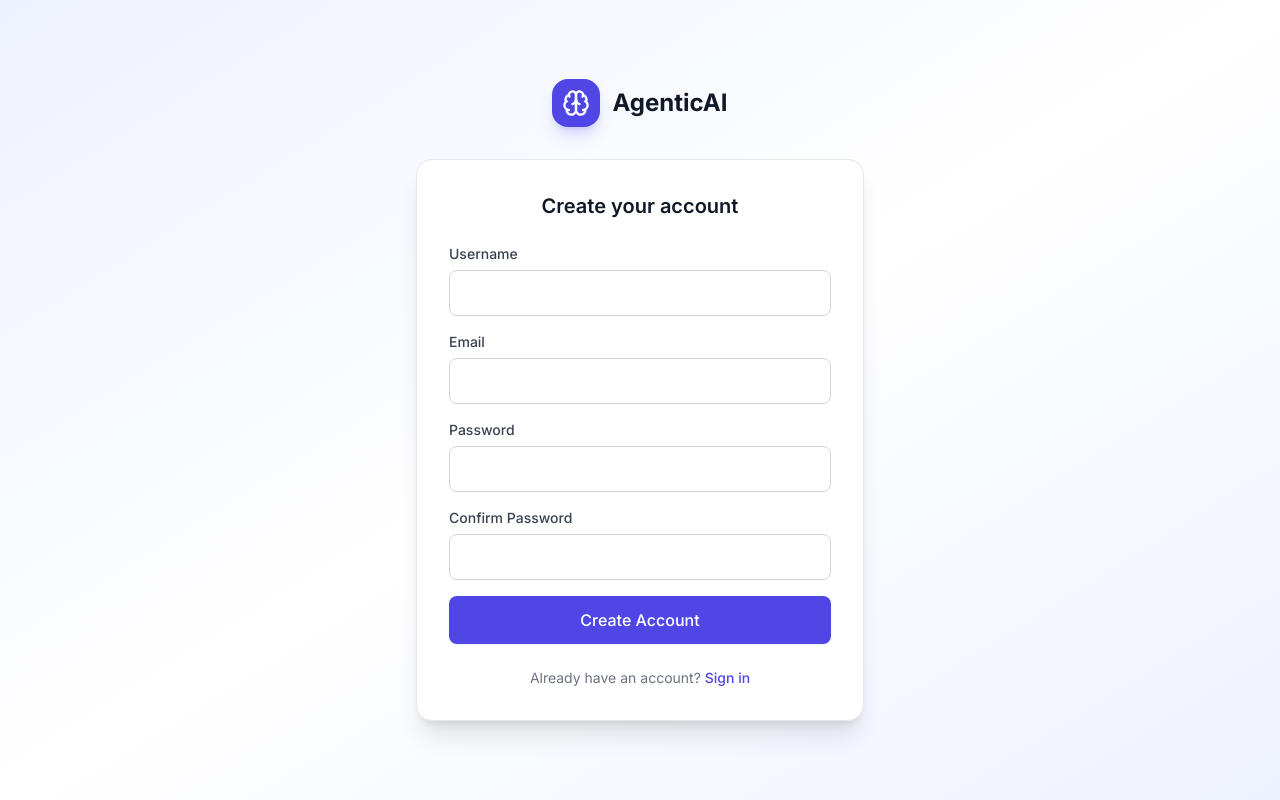
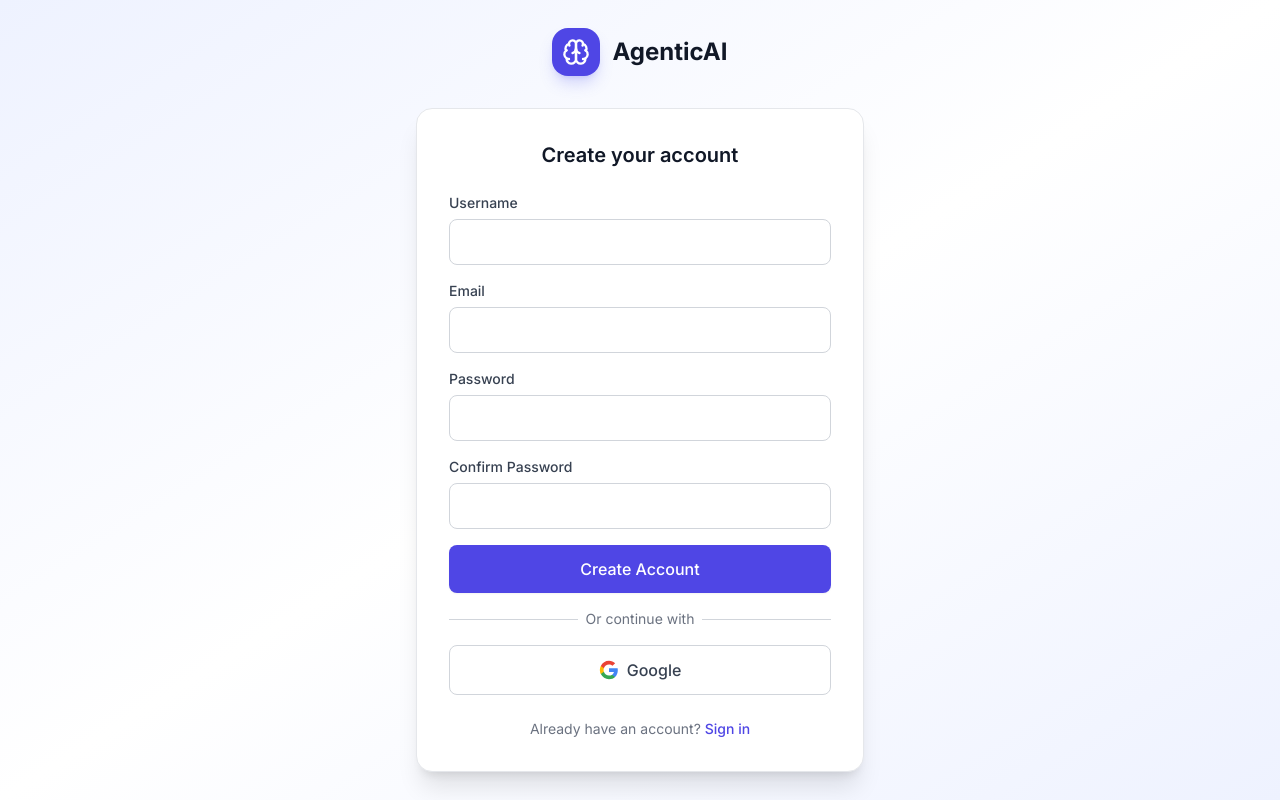
Before and after one commit to sumanghosh108/AgenticAI, a React (Vite) app in the folder frontend/: page /signup in a window 1280 px wide. Built offline with nearby package versions, Linux system fonts and the light colour scheme; no server answers.

Commit message:
feat(auth): add Google Sign-In buttons and OAuth URL endpoint

```diff
--- a/frontend/src/App.tsx
+++ b/frontend/src/App.tsx
@@ -1,4 +1,4 @@
-import { Routes, Route, Navigate } from 'react-router-dom';
+import { Routes, Route, Navigate, useLocation } from 'react-router-dom';
 import { useAuth } from '@/context/AuthContext';
 import { Layout } from '@/components/layout/Layout';
 import { LoginPage } from '@/pages/Auth/LoginPage';
@@ -10,7 +10,8 @@ import { MetricsPage } from '@/pages/Metrics/MetricsPage';
 
 function ProtectedRoute({ children }: { children: React.ReactNode }) {
   const { isAuthenticated } = useAuth();
-  if (!isAuthenticated) return <Navigate to="/login" replace />;
+  const location = useLocation();
+  if (!isAuthenticated) return <Navigate to={`/login${location.search}`} replace />;
   return <>{children}</>;
 }
 
--- a/frontend/src/api/client.ts
+++ b/frontend/src/api/client.ts
@@ -78,6 +78,9 @@ export const authApi = {
       '/google_auth',
       { method: 'POST', body: JSON.stringify({ code }) }
     ),
+
+  getGoogleAuthUrl: () =>
+    request<{ success: boolean; url?: string; message?: string }>('/google_auth_url', { method: 'GET' }),
 };
 
 // ─── Decision Workflow ────────────────────────
--- a/frontend/src/pages/Auth/LoginPage.tsx
+++ b/frontend/src/pages/Auth/LoginPage.tsx
@@ -1,5 +1,5 @@
-import { useState } from 'react';
-import { Link, useNavigate } from 'react-router-dom';
+import { useState, useEffect } from 'react';
+import { Link, useNavigate, useSearchParams } from 'react-router-dom';
 import { Brain, Eye, EyeOff } from 'lucide-react';
 import { Button } from '@/components/common/Button';
 import { useAuth } from '@/context/AuthContext';
@@ -13,6 +13,42 @@ export function LoginPage() {
   const [loading, setLoading] = useState(false);
   const { login } = useAuth();
   const navigate = useNavigate();
+  const [searchParams, setSearchParams] = useSearchParams();
+
+  useEffect(() => {
+    const code = searchParams.get('code');
+    if (code) {
+      setLoading(true);
+      authApi.googleAuth(code)
+        .then(res => {
+          if (res.success) {
+            login(res.username || '');
+            navigate('/dashboard');
+          } else {
+            setError(res.message || 'Google Auth failed');
+          }
+        })
+        .catch(() => setError('Unable to reach server'))
+        .finally(() => {
+          setLoading(false);
+          setSearchParams({});
+        });
+    }
+  }, [searchParams, login, navigate, setSearchParams]);
+
+  const handleGoogleLogin = async () => {
+    setError('');
+    try {
+      const res = await authApi.getGoogleAuthUrl();
+      if (res.success && res.url) {
+        window.location.href = res.url;
+      } else {
+        setError(res.message || 'Google login unavailable');
+      }
+    } catch {
+      setError('Unable to reach server');
+    }
+  };
 
   const handleSubmit = async (e: React.FormEvent) => {
     e.preventDefault();
@@ -97,6 +133,32 @@ export function LoginPage() {
             <Button type="submit" loading={loading} className="w-full" size="lg">
               Sign In
             </Button>
+
+            <div className="relative mt-6 mb-4">
+              <div className="absolute inset-0 flex items-center">
+                <div className="w-full border-t border-gray-300 dark:border-gray-700"></div>
+              </div>
+              <div className="relative flex justify-center text-sm">
+                <span className="px-2 bg-white dark:bg-gray-900 text-gray-500">Or continue with</span>
+              </div>
+            </div>
+
+            <Button
+              type="button"
+              variant="secondary"
+              onClick={handleGoogleLogin}
+              disabled={loading}
+              className="w-full flex items-center justify-center gap-2 border-gray-300 dark:border-gray-700 text-gray-700 dark:text-gray-200 bg-white hover:bg-gray-50 dark:bg-gray-900 dark:hover:bg-gray-800 transition"
+              size="lg"
+            >
+              <svg className="w-5 h-5" viewBox="0 0 24 24">
+                <path d="M22.56 12.25c0-.78-.07-1.53-.2-2.25H12v4.26h5.92c-.26 1.37-1.04 2.53-2.21 3.31v2.77h3.57c2.08-1.92 3.28-4.74 3.28-8.09z" fill="#4285F4" />
+                <path d="M12 23c2.97 0 5.46-.98 7.28-2.66l-3.57-2.77c-.98.66-2.23 1.06-3.71 1.06-2.86 0-5.29-1.93-6.16-4.53H2.18v2.84C3.99 20.53 7.7 23 12 23z" fill="#34A853" />
+                <path d="M5.84 14.09c-.22-.66-.35-1.36-.35-2.09s.13-1.43.35-2.09V7.07H2.18C1.43 8.55 1 10.22 1 12s.43 3.45 1.18 4.93l2.85-2.22.81-.62z" fill="#FBBC05" />
+                <path d="M12 5.38c1.62 0 3.06.56 4.21 1.64l3.15-3.15C17.45 2.09 14.97 1 12 1 7.7 1 3.99 3.47 2.18 7.07l3.66 2.84c.87-2.6 3.3-4.53 6.16-4.53z" fill="#EA4335" />
+              </svg>
+              Google
+            </Button>
           </form>
 
           <p className="mt-6 text-center text-sm text-gray-500">
--- a/frontend/src/pages/Auth/SignupPage.tsx
+++ b/frontend/src/pages/Auth/SignupPage.tsx
@@ -9,6 +9,20 @@ export function SignupPage() {
   const [error, setError] = useState('');
   const [loading, setLoading] = useState(false);
   const navigate = useNavigate();
+
+  const handleGoogleSignup = async () => {
+    setError('');
+    try {
+      const res = await authApi.getGoogleAuthUrl();
+      if (res.success && res.url) {
+        window.location.href = res.url;
+      } else {
+        setError(res.message || 'Google signup unavailable');
+      }
+    } catch {
+      setError('Unable to reach server');
+    }
+  };
 
   const handleSubmit = async (e: React.FormEvent) => {
     e.preventDefault();
@@ -79,6 +93,32 @@ export function SignupPage() {
             <Button type="submit" loading={loading} className="w-full" size="lg">
               Create Account
             </Button>
+
+            <div className="relative mt-6 mb-4">
+              <div className="absolute inset-0 flex items-center">
+                <div className="w-full border-t border-gray-300 dark:border-gray-700"></div>
+              </div>
+              <div className="relative flex justify-center text-sm">
+                <span className="px-2 bg-white dark:bg-gray-900 text-gray-500">Or continue with</span>
+              </div>
+            </div>
+
+            <Button
+              type="button"
+              variant="secondary"
+              onClick={handleGoogleSignup}
+              disabled={loading}
+              className="w-full flex items-center justify-center gap-2 border-gray-300 dark:border-gray-700 text-gray-700 dark:text-gray-200 bg-white hover:bg-gray-50 dark:bg-gray-900 dark:hover:bg-gray-800 transition"
+              size="lg"
+            >
+              <svg className="w-5 h-5" viewBox="0 0 24 24">
+                <path d="M22.56 12.25c0-.78-.07-1.53-.2-2.25H12v4.26h5.92c-.26 1.37-1.04 2.53-2.21 3.31v2.77h3.57c2.08-1.92 3.28-4.74 3.28-8.09z" fill="#4285F4" />
+                <path d="M12 23c2.97 0 5.46-.98 7.28-2.66l-3.57-2.77c-.98.66-2.23 1.06-3.71 1.06-2.86 0-5.29-1.93-6.16-4.53H2.18v2.84C3.99 20.53 7.7 23 12 23z" fill="#34A853" />
+                <path d="M5.84 14.09c-.22-.66-.35-1.36-.35-2.09s.13-1.43.35-2.09V7.07H2.18C1.43 8.55 1 10.22 1 12s.43 3.45 1.18 4.93l2.85-2.22.81-.62z" fill="#FBBC05" />
+                <path d="M12 5.38c1.62 0 3.06.56 4.21 1.64l3.15-3.15C17.45 2.09 14.97 1 12 1 7.7 1 3.99 3.47 2.18 7.07l3.66 2.84c.87-2.6 3.3-4.53 6.16-4.53z" fill="#EA4335" />
+              </svg>
+              Google
+            </Button>
           </form>
 
           <p className="mt-6 text-center text-sm text-gray-500">
```
Also changed, not shown: 1 other file (tests, documents, lock files or other folders).
